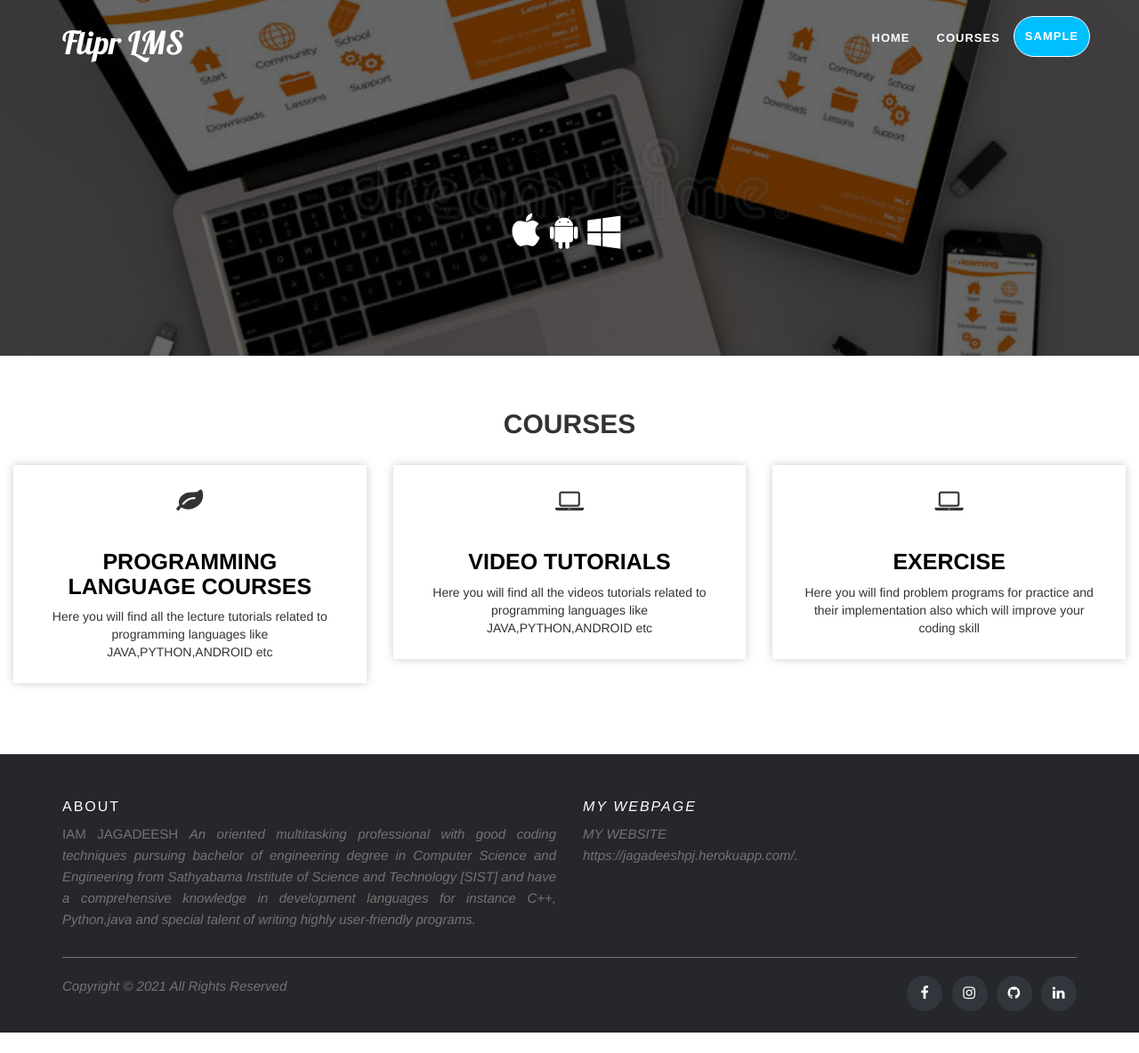
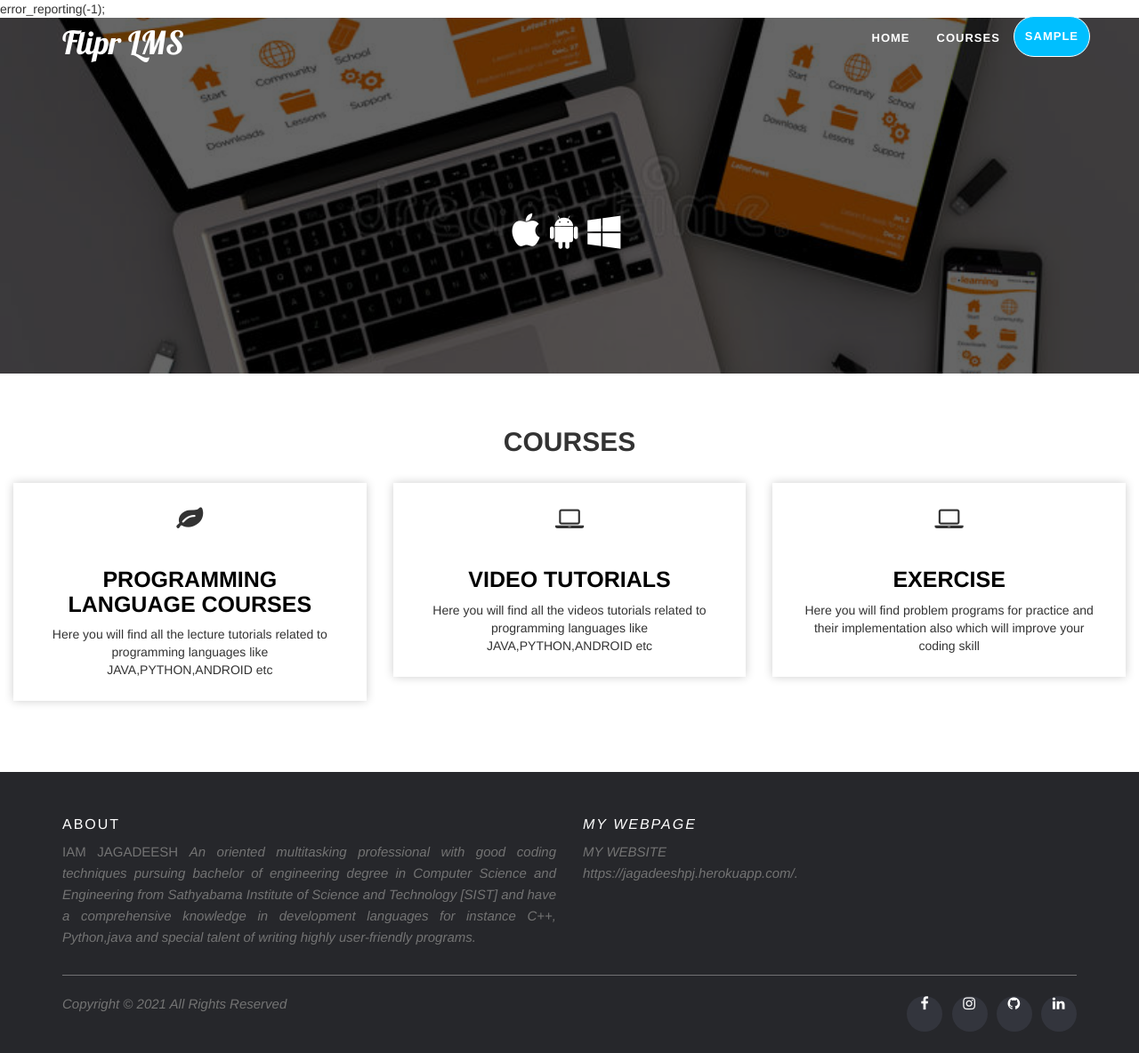
Before and after one commit to jagadeeshpj/flipr_lms, a PHP site: page /MyResponsiveWebsiteDemo/ in a window 1280 px wide. Shown: the whole page at 89% size. Before the commit the page ends 1161 px from the top, so only its background shows below. Run offline with PHP 8.4, Linux system fonts and the light colour scheme; the visitor is signed in with stand-in values (Sample User, id 1); data that the repository does not hold is empty; some libraries are stand-ins or nearby versions.

Commit message:
Update index.php

```diff
--- a/index.php
+++ b/index.php
@@ -1,3 +1,6 @@
+error_reporting(-1);
+
+
 <?php
 
 
```
